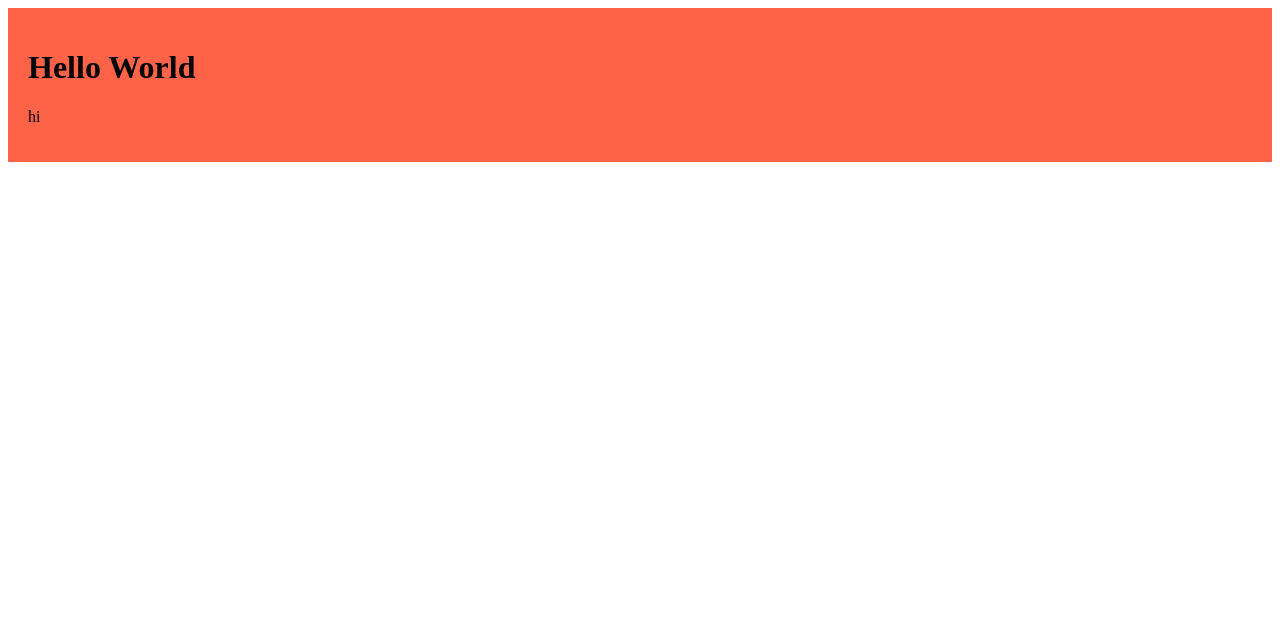
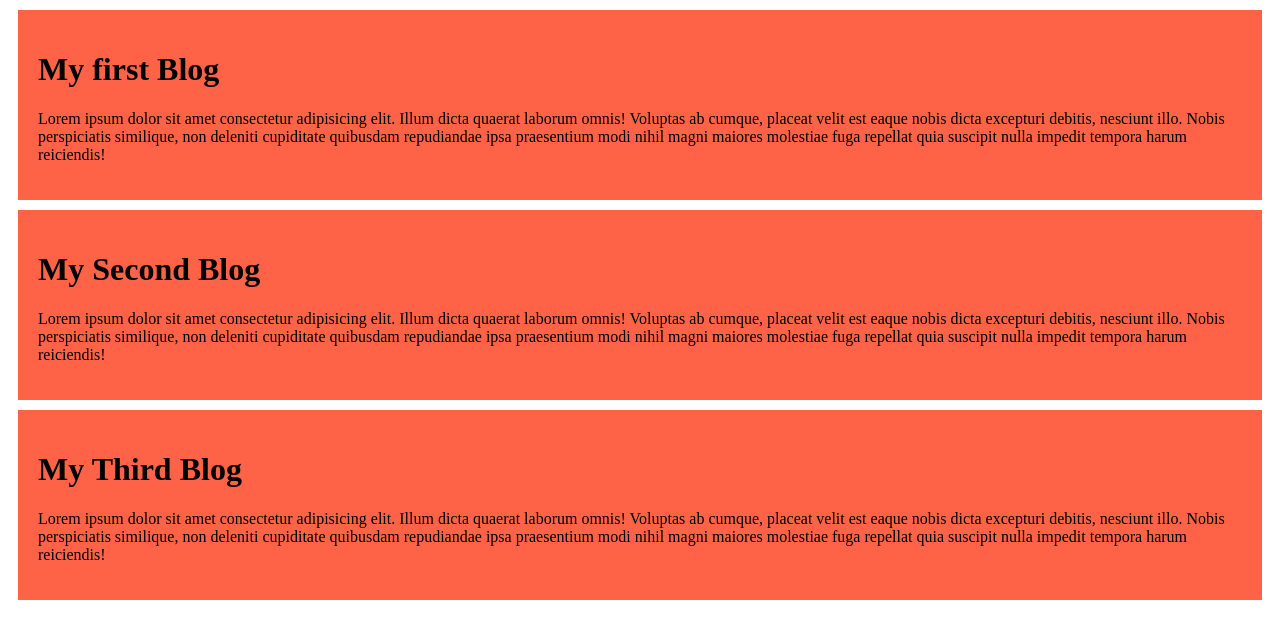
Before and after one commit to gmsojibhosen/my-first-repositoty, a plain HTML site: page index.html in a window 1280 px wide. Drawn offline with Linux system fonts and the light colour scheme.

Commit message:
add three blog

```diff
--- a/index.html
+++ b/index.html
@@ -8,8 +8,18 @@
 </head>
 <body>
    <div class="hero">
-     <h1>Hello World</h1>
-    <p>hi</p>
+     <h1>My first Blog</h1>
+    <p>Lorem ipsum dolor sit amet consectetur adipisicing elit. Illum dicta quaerat laborum omnis! Voluptas ab cumque, placeat velit est eaque nobis dicta excepturi debitis, nesciunt illo. Nobis perspiciatis similique, non deleniti cupiditate quibusdam repudiandae ipsa praesentium modi nihil magni maiores molestiae fuga repellat quia suscipit nulla impedit tempora harum reiciendis!</p>
+   </div>
+
+    <div class="hero">
+     <h1>My Second Blog</h1>
+    <p>Lorem ipsum dolor sit amet consectetur adipisicing elit. Illum dicta quaerat laborum omnis! Voluptas ab cumque, placeat velit est eaque nobis dicta excepturi debitis, nesciunt illo. Nobis perspiciatis similique, non deleniti cupiditate quibusdam repudiandae ipsa praesentium modi nihil magni maiores molestiae fuga repellat quia suscipit nulla impedit tempora harum reiciendis!</p>
+   </div>
+
+    <div class="hero">
+     <h1>My Third Blog</h1>
+    <p>Lorem ipsum dolor sit amet consectetur adipisicing elit. Illum dicta quaerat laborum omnis! Voluptas ab cumque, placeat velit est eaque nobis dicta excepturi debitis, nesciunt illo. Nobis perspiciatis similique, non deleniti cupiditate quibusdam repudiandae ipsa praesentium modi nihil magni maiores molestiae fuga repellat quia suscipit nulla impedit tempora harum reiciendis!</p>
    </div>
 </body>
 </html>
--- a/style.css
+++ b/style.css
@@ -2,4 +2,5 @@
 .hero {
     padding: 20px;
     background-color: tomato;
+    margin: 10px;
 }
```
